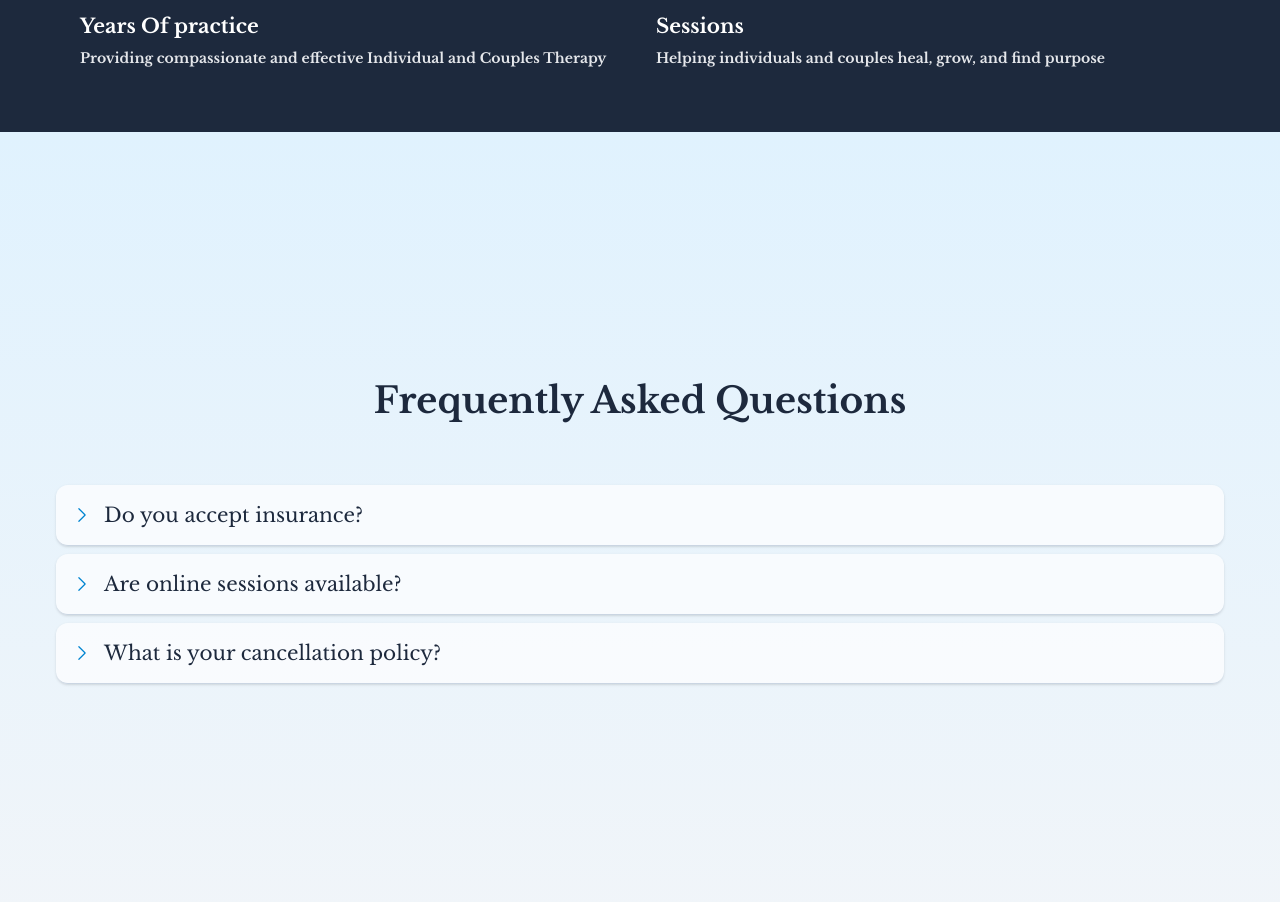
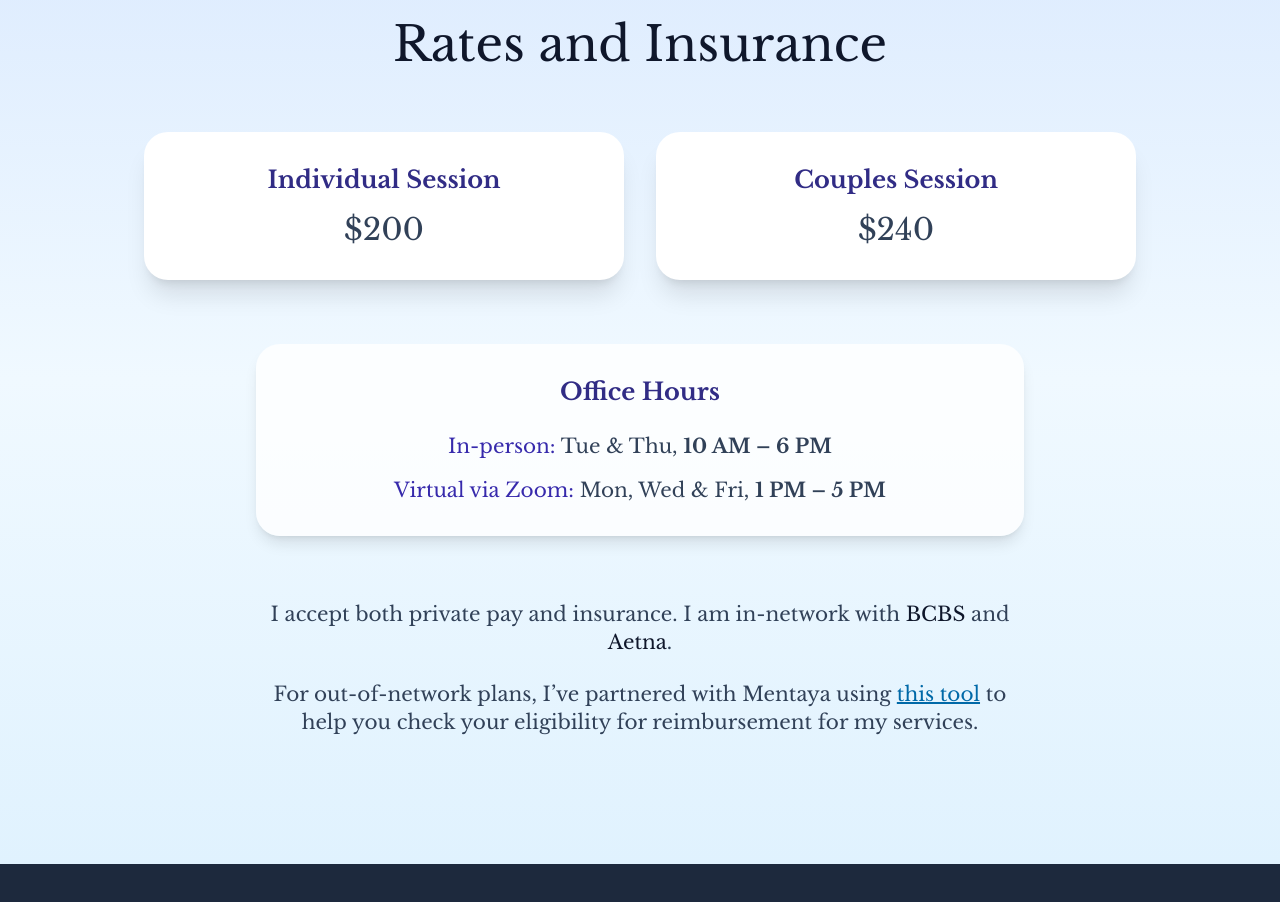
Before and after one commit to Rakshit879/therapist-website, a Next.js app: page / in a window 1280 px wide. Shown: the part 2626-3528 px from the top of the page. Built offline with nearby package versions, Linux system fonts and the light colour scheme.

Commit message:
Animations Left

```diff
--- a/app/page.tsx
+++ b/app/page.tsx
@@ -5,6 +5,8 @@ import Services from "@/components/Services";
 import Faqs from "@/components/Faqs";
 import Contact from "@/components/Contact";
 import StatSection from "@/components/StatSection";
+import RatesSection from "@/components/RatesSection";
+import Footer from "@/components/Footer";
 export default function Home() {
   return (
     <div className="text-3xl  font-bold">
@@ -12,9 +14,11 @@ export default function Home() {
       <Hero/>
       <About/>
       <Services/>
+      <RatesSection/>
       <StatSection/>
       <Faqs/>
       <Contact/>
+      <Footer/>
     </div>
   );
 }
--- a/components/About.tsx
+++ b/components/About.tsx
@@ -32,10 +32,7 @@ export default function About() {
           {/* Paragraphs */}
           <div className="text-[#4a6b78] text-sm font-light md:text-base leading-relaxed order-3 space-y-6">
             <p className="transition-colors duration-300 hover:text-[#1d3557]">
-              Dr. Serena Blake is a licensed clinical psychologist (PsyD) based in Los Angeles, CA, with eight years of experience and over 500 client sessions. She blends evidence-based approaches—like cognitive-behavioral therapy and mindfulness—with compassionate, personalized care to help you overcome anxiety, strengthen relationships, and heal from trauma. Whether you meet in her Maplewood Drive office or connect virtually via Zoom, Dr. Blake is committed to creating a safe, supportive space for you to thrive.
-            </p>
-            <p className="transition-colors duration-300 hover:text-[#1d3557]">
-              Dr. Serena Blake is dedicated to supporting her clients' journeys by offering active listening, psychological knowledge, empathy, compassion, and insights into behavioral patterns and tendencies. Whether meeting in her Maplewood Drive office or connecting virtually via Zoom, she is committed to creating a safe, supportive space where individuals can thrive.
+               Dr. Serena Blake is a licensed clinical psychologist (PsyD) based in Los Angeles, CA, with eight years of experience and over 500 client sessions. She blends evidence-based approaches—like cognitive-behavioral therapy and mindfulness—with compassionate, personalized care to help you overcome anxiety, strengthen relationships, and heal from trauma. Whether you meet in her Maplewood Drive office or connect virtually via Zoom, Dr. Blake is committed to creating a safe, supportive space for you to thrive.
             </p>
           </div>
         </div>
--- a/components/Contact.tsx
+++ b/components/Contact.tsx
@@ -56,7 +56,7 @@ export default function ContactPage() {
   };
 
   return (
-    <main className="min-h-screen bg-gradient-to-b from-[#e0f2fe] via-[#f0f9ff] to-[#dbeafe]">
+    <main id="Contact" className="min-h-screen bg-gradient-to-b from-[#e0f2fe] via-[#f0f9ff] to-[#dbeafe]">
       <section className="pt-32 px-4 pb-16">
         <div className="container mx-auto bg-white bg-opacity-90 rounded-3xl shadow-xl p-8">
           {/* Small devices layout */}
@@ -147,7 +147,7 @@ export default function ContactPage() {
 // Contact form extracted for reuse
 function ContactForm({ formData, setFormData, errors, handleSubmit }: any) {
   return (
-    <form method="POST" className="space-y-8" onSubmit={handleSubmit}>
+    <form  method="POST" className="space-y-8" onSubmit={handleSubmit}>
       <div>
         <p className="text-sm text-slate-700 mb-1">Name (required)</p>
         <div className="grid text-sm grid-cols-2 gap-4">
--- /dev/null
+++ b/components/Footer.tsx
@@ -0,0 +1,56 @@
+export default function Footer() {
+    return (
+        <footer className="py-16 px-4 text-center text-slate-700 bg-gradient-to-b from-[#dbeafe] via-[#e0f2fe] to-[#f0f9ff]">
+            <div className="max-w-4xl mx-auto space-y-6">
+                <h2 className="text-2xl md:text-3xl font-serif font-medium text-indigo-900">
+                    Dr. Serena Blake,
+                    PsyD (Clinical Psychologist)
+                </h2>
+
+                <p className="text-base">
+                    <a
+                        href="mailto:serena@blakepsychology.com"
+                        className="underline hover:text-sky-700 transition"
+                    >
+                        serena@blakepsychology.com
+                    </a>
+                </p>
+
+                <p className="text-base">
+                    Phone:{" "}
+                    <a
+                        href="(323) 555-0192"
+                        className="underline hover:text-sky-700 transition"
+                    >
+                        (323) 555-0192
+                    </a>{" "}
+                    Fax: (323) 555-0192
+                </p>
+
+                <p className="text-base">1287 Maplewood Drive, Los Angeles, CA 90026</p>
+
+                <div className="flex justify-center gap-6 flex-wrap text-sm">
+                    <a href="#Hero" className="underline hover:text-sky-700">
+                        Home
+                    </a>
+                    <a href="#About" className="underline hover:text-sky-700">
+                        About
+                    </a>
+                    <a href="#Services" className="underline hover:text-sky-700">
+                        Services
+                    </a>
+                    <a href="#Faqs" className="underline hover:text-sky-700">
+                        FAQ
+                    </a>
+                    <a href="#Contact" className="underline hover:text-sky-700">
+                        Contact
+                    </a>
+                </div>
+
+                <p className="text-xs text-slate-600 pt-4">
+                    © 2025 Dr. Serena Blake, PsyD (Clinical Psychologist). All rights reserved.
+                </p>
+            </div>
+        </footer>
+    );
+}
--- /dev/null
+++ b/components/RatesSection.tsx
@@ -0,0 +1,71 @@
+"use client";
+
+export default function RatesSection() {
+  return (
+    <section
+      id="Rates"
+      className="min-h-screen bg-gradient-to-b from-[#dbeafe] via-[#f0f9ff] to-[#e0f2fe] flex items-center justify-center px-4 py-32"
+    >
+      <div className="max-w-5xl w-full text-center">
+        <h2 className="text-4xl md:text-5xl font-light text-slate-900 mb-16">
+          Rates and Insurance
+        </h2>
+
+        {/* Session Cards */}
+        <div className="grid grid-cols-1 md:grid-cols-2 gap-8 mb-16 px-4">
+          <div className="bg-white shadow-xl rounded-3xl p-8 transition-all hover:shadow-2xl">
+            <h3 className="text-2xl font-semibold text-indigo-900 mb-4">
+              Individual Session
+            </h3>
+            <p className="text-3xl font-light text-slate-700">$200</p>
+          </div>
+
+          <div className="bg-white shadow-xl rounded-3xl p-8 transition-all hover:shadow-2xl">
+            <h3 className="text-2xl font-semibold text-indigo-900 mb-4">
+              Couples Session
+            </h3>
+            <p className="text-3xl font-light text-slate-700">$240</p>
+          </div>
+        </div>
+
+        {/* Office Hours */}
+        <div className="bg-white/80 rounded-3xl shadow-lg p-8 mb-16 max-w-3xl mx-auto hover:shadow-2xl">
+          <h3 className="text-2xl font-semibold text-indigo-900 mb-6">
+            Office Hours
+          </h3>
+          <div className="text-slate-700 space-y-4 text-lg md:text-xl font-light">
+            <p>
+              <span className="font-medium text-indigo-800">In-person:</span>{" "}
+              Tue & Thu, <span className="font-semibold">10 AM – 6 PM</span>
+            </p>
+            <p>
+              <span className="font-medium text-indigo-800">Virtual via Zoom:</span>{" "}
+              Mon, Wed & Fri, <span className="font-semibold">1 PM – 5 PM</span>
+            </p>
+          </div>
+        </div>
+
+        {/* Insurance Info */}
+        <div className="text-slate-700 text-lg md:text-xl font-light space-y-6 max-w-3xl mx-auto">
+          <p>
+            I accept both private pay and insurance. I am in-network with
+            <span className="font-medium text-slate-900"> BCBS</span> and
+            <span className="font-medium text-slate-900"> Aetna</span>.
+          </p>
+          <p>
+            For out-of-network plans, I’ve partnered with Mentaya using{" "}
+            <a
+              href="https://www.mentaya.com"
+              target="_blank"
+              rel="noopener noreferrer"
+              className="text-sky-700 underline hover:text-sky-900"
+            >
+              this tool
+            </a>{" "}
+            to help you check your eligibility for reimbursement for my services.
+          </p>
+        </div>
+      </div>
+    </section>
+  );
+}
```
